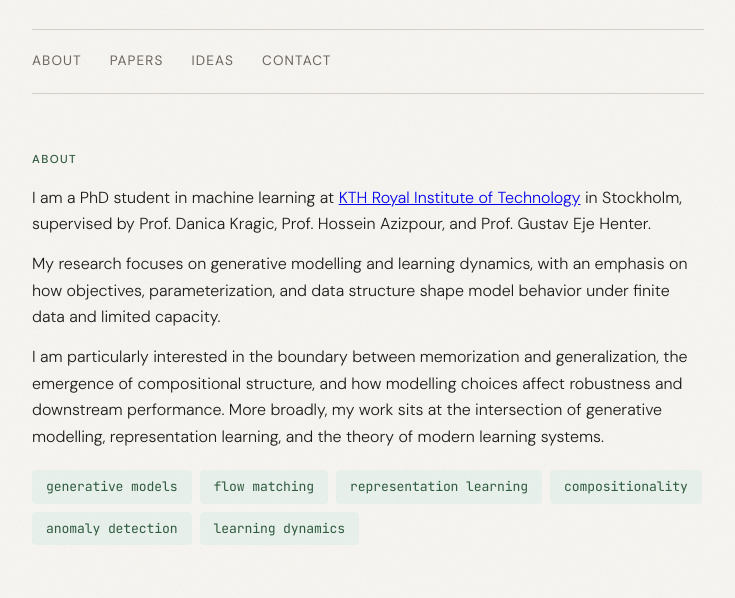
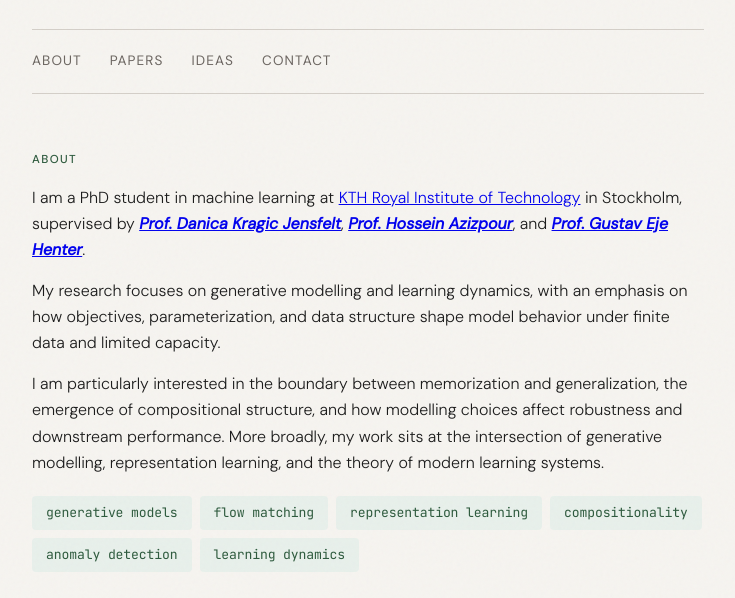
Before and after one commit to MohammedAlJaff/MohammedAlJaff.github.io, a plain HTML site: page index.html in a window 1280 px wide. Shown: the part 193-791 px from the top of the page, without its empty margins (272-1007 px from the left). Drawn offline with Linux system fonts and the light colour scheme.

Commit message:
Update index.html

```diff
--- a/index.html
+++ b/index.html
@@ -279,8 +279,12 @@
   <div class="section-label">About</div>
   <p>
     I am a PhD student in machine learning at
-      <a href="https://www.kth.se" target="_blank">KTH Royal Institute of Technology</a> in Stockholm,
-      supervised by Prof. Danica Kragic, Prof. Hossein Azizpour, and Prof. Gustav Eje Henter.
+    <a href="https://www.kth.se" target="_blank" rel="noopener noreferrer">KTH Royal Institute of Technology</a>
+    in Stockholm, supervised by
+    <a href="https://www.kth.se/profile/dani" target="_blank" rel="noopener noreferrer"><strong><em>Prof. Danica Kragic Jensfelt</em></strong></a>,
+    <a href="https://www.kth.se/profile/azizpour" target="_blank" rel="noopener noreferrer"><strong><em>Prof. Hossein Azizpour</em></strong></a>,
+    and
+    <a href="https://www.kth.se/profile/ghe" target="_blank" rel="noopener noreferrer"><strong><em>Prof. Gustav Eje Henter</em></strong></a>.
   </p>
   <p>
     My research focuses on generative modelling and learning dynamics, with an emphasis on how
```
Lines whose indentation alone changed are shown as unchanged.
